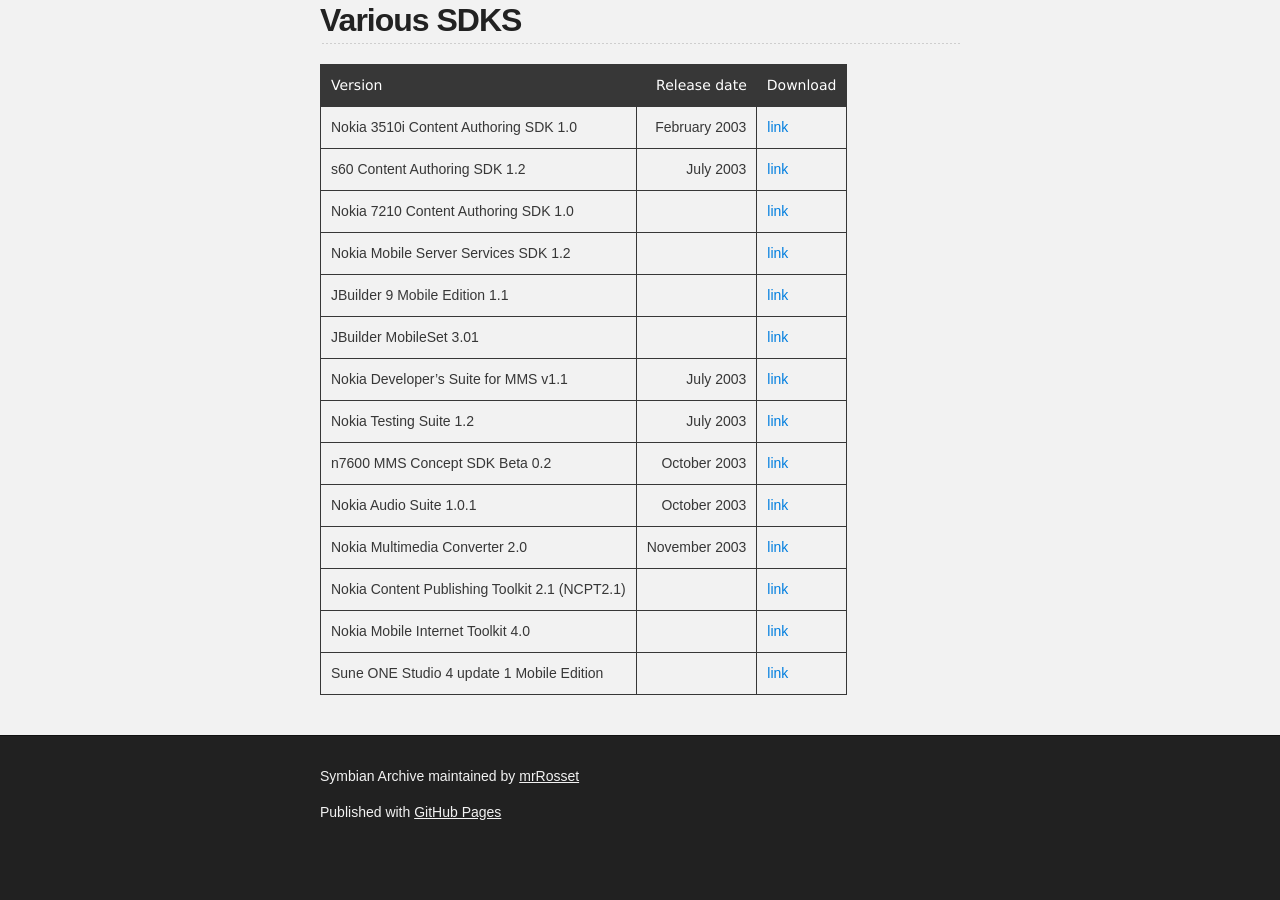
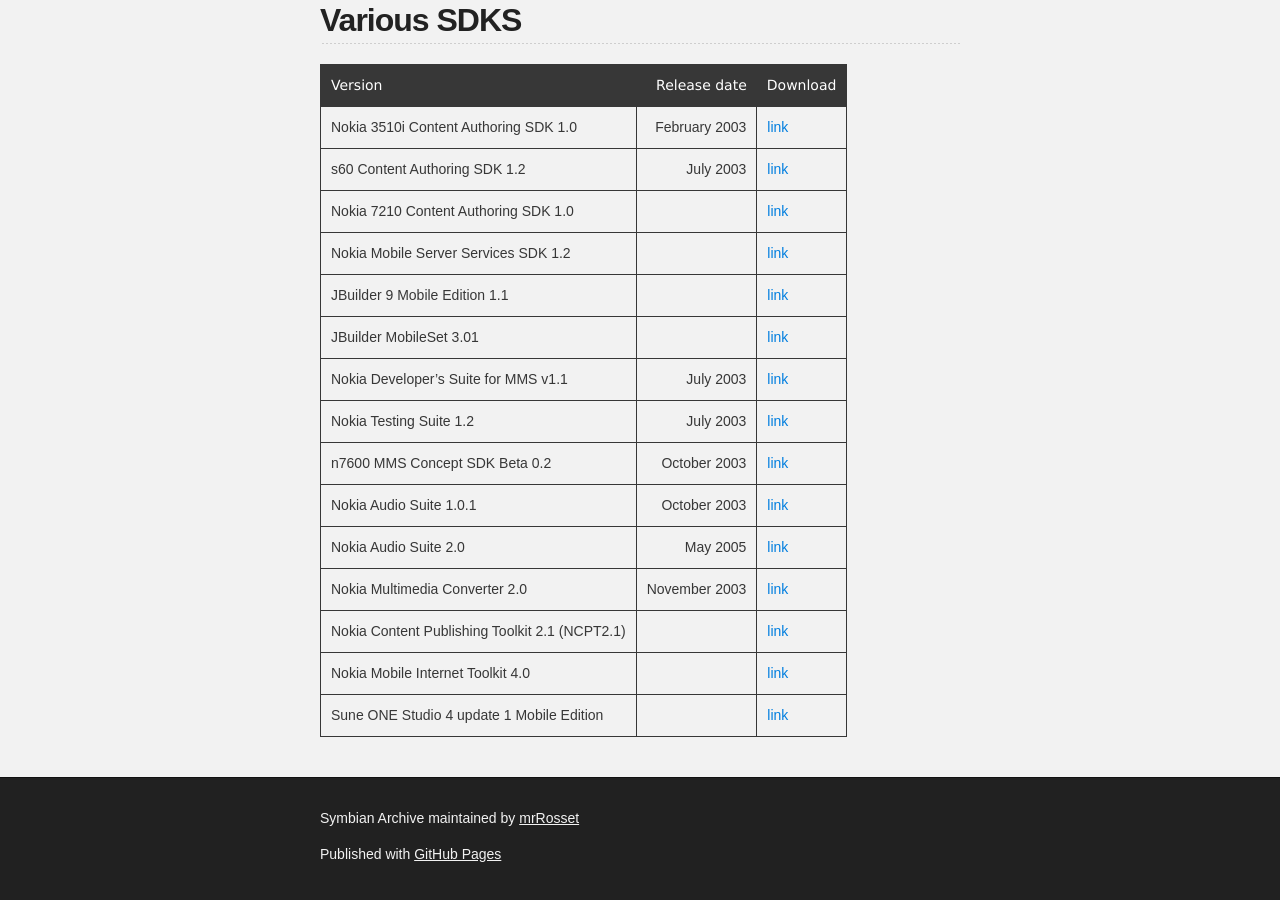
Before and after one commit to mrRosset/Symbian-Archive, a Jekyll site: the page built from SDKs.md, in a window 1280 px wide and 900 px high, scrolled down 3664 px. Built offline with Jekyll 4.4.1, drawn with Linux system fonts in a browser that asks for light colours; our own code applies the rules of GitHub Pages for plain Markdown files; the repository's description, which GitHub fills in, is left out; before the commit the page ends 4522 px from its top, so only the background shows below that.

Commit message:
Add audio Suite 2.0 to the list of SDKs

```diff
--- a/SDKs.md
+++ b/SDKs.md
@@ -142,6 +142,7 @@ Nokia edition: Sometimes it's using visual c++, sometimes it's using Carbide c++
 | Nokia Testing Suite 1.2 | July 2003 | [link](https://mega.nz/#!WtMkmRoL!cO6lUsFWBiMYuIkuXFHO8ztlnhWDdevxjEc0XeBE3Nw)|
 | n7600 MMS Concept SDK Beta 0.2 | October 2003 | [link](https://mega.nz/#!q1E2VBTR!5yUUFWdUmQrgpXamW0lJ8Db83gFdUq9ZA15xN1UpGZA)|
 | Nokia Audio Suite 1.0.1 | October 2003 | [link](https://mega.nz/#!OsFFHYIJ!-N3P0iOb8e2bPrBcFJCqma1TBQOcBmWXfItlU1ds4CU)|
+| Nokia Audio Suite 2.0   | May 2005     | [link](https://mega.nz/#!DkUBRCDB!9v1Cb0uJguKYQM26p5xj3yR21fsRT7Qeb0uK8kJM95s)
 | Nokia Multimedia Converter 2.0 | November 2003| [link](https://mega.nz/#!HhEDXIZB!6NeCjHcbu8fxfdwE1KjVndF77fdkHEkZUDjOoWenPzI)|
 | Nokia Content Publishing Toolkit 2.1 (NCPT2.1) | | [link](https://mega.nz/#!2hEAxZAS!JSw3ZvXQKXDgvVe6TUTc9El17n1rJa5PL6EEE1itjsw)|
 | Nokia Mobile Internet Toolkit 4.0| | [link](https://mega.nz/#!ewd1UJoT!BxZFjuzP1nUFT5spI9xcLaughPTPVPYR44Iegsy-_xc)|
```
